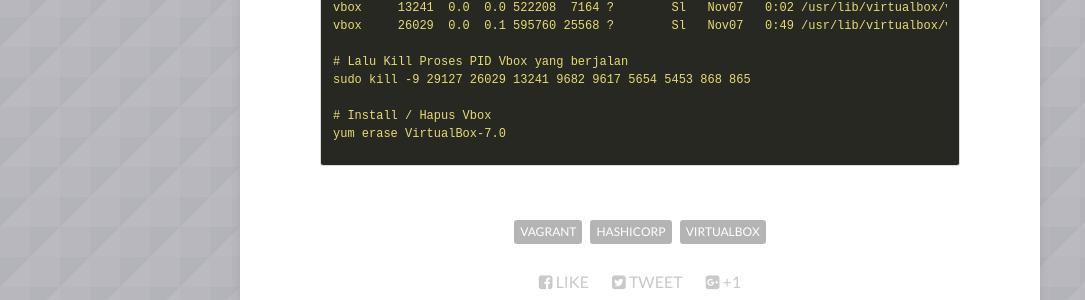
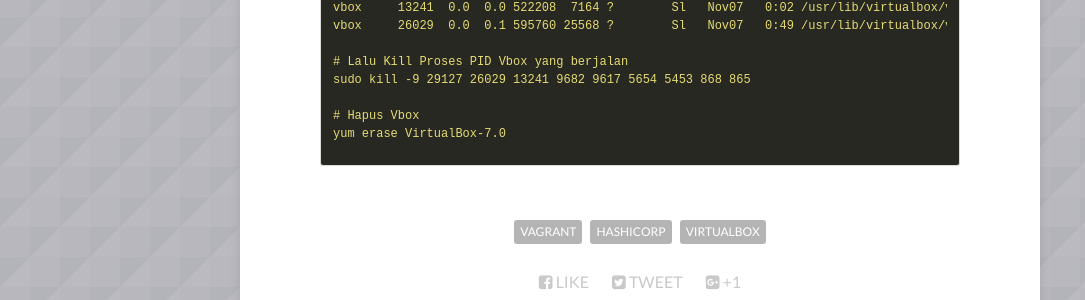
Before and after one commit to danigunawan/danigunawan.github.io, a Jekyll site: the page built from _posts/2022-11-09-belajar-vagrant-part-1.md, in a window 1280 px wide and 900 px high, scrolled down 5592 px. Shown: the part 421-721 px from the top of the window, without its empty margins (0-1085 px from the left). Built offline with Jekyll 4.4.1, drawn with Linux system fonts in a browser that asks for light colours; nearby versions of some CDN libraries; comment, search, counter and statistics services are not loaded; some of the changed text lies outside the part shown.

Commit message:
[ADD POSTING] posting

```diff
--- a/_posts/2022-11-09-belajar-vagrant-part-1.md
+++ b/_posts/2022-11-09-belajar-vagrant-part-1.md
@@ -323,7 +323,7 @@
 # Lalu Kill Proses PID Vbox yang berjalan
 sudo kill -9 29127 26029 13241 9682 9617 5654 5453 868 865
 
-# Install / Hapus Vbox
+# Hapus Vbox
 yum erase VirtualBox-7.0
 
 {% endhighlight %}
```
